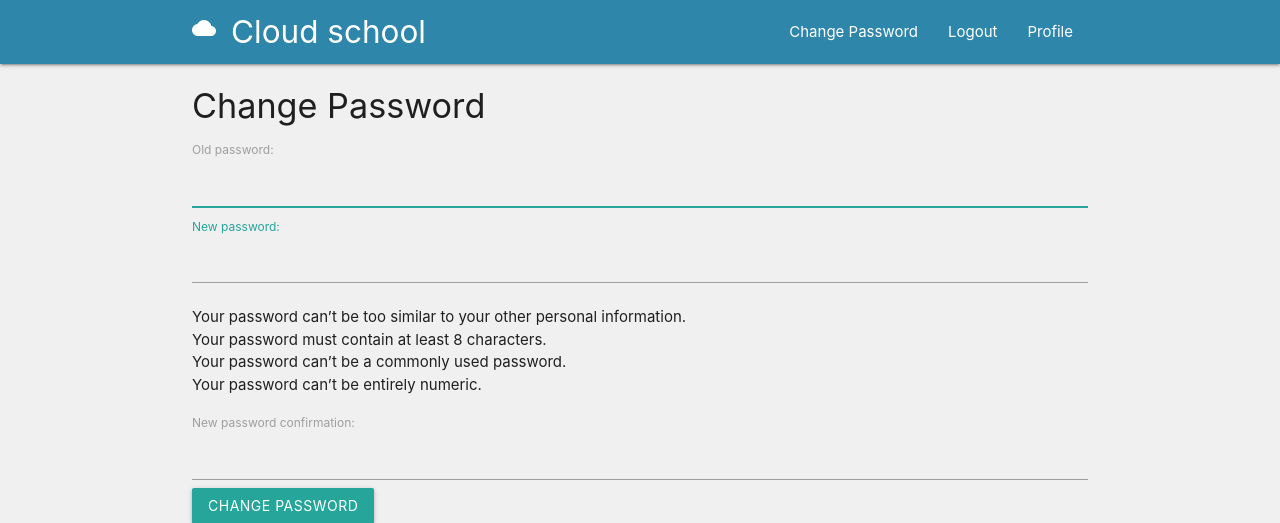
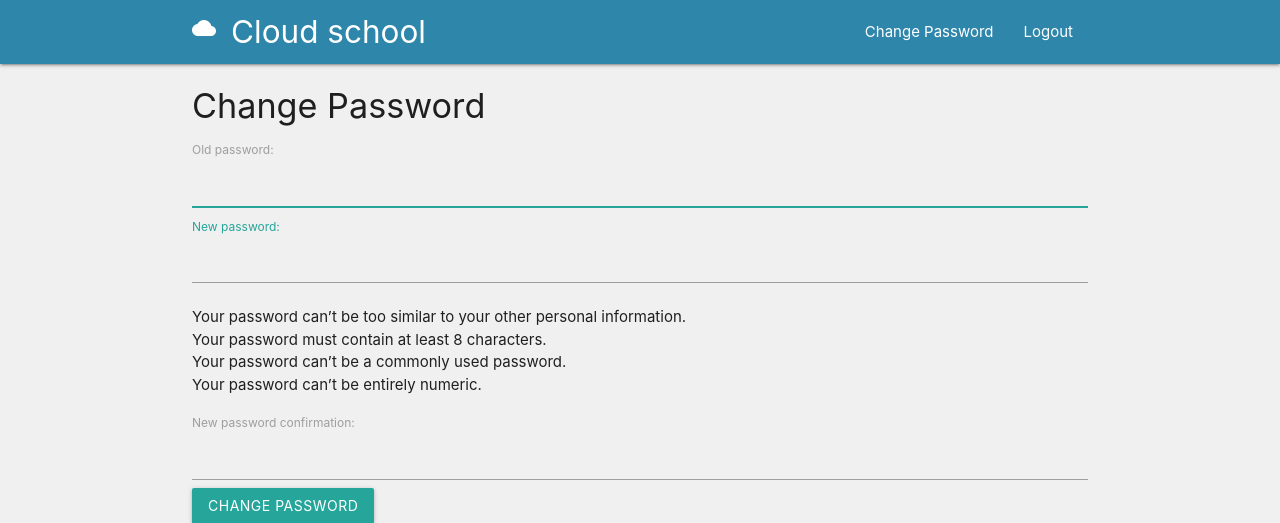
Before and after one commit to faithy80/fsd-project, a Django app: page /accounts/change-password in a window 1280 px wide. Shown: the top 523 px of the page. Run offline with Django 3.2, Linux system fonts and the light colour scheme; the visitor is signed in with stand-in values (Sample User, id 1).

Commit message:
Profile menu removed from navbar and sidebar.

```diff
--- a/templates/base.html
+++ b/templates/base.html
@@ -37,7 +37,6 @@
                 {% if user.is_authenticated %}
                 <li><a href="{% url 'change_password' %}">Change Password</a></li>
                 <li><a href="{% url 'logout' %}">Logout</a></li>
-                <li><a href="#">Profile</a></li>
                 {% else %}
                 <li><a href="{% url 'login' %}">Login</a></li>
                 <li><a href="{% url 'register' %}">Register</a></li>
@@ -48,7 +47,6 @@
                 {% if user.is_authenticated %}
                 <li><a href="{% url 'change_password' %}">Change Password</a></li>
                 <li><a href="{% url 'logout' %}">Logout</a></li>
-                <li><a href="#">Profile</a></li>
                 {% else %}
                 <li><a href="{% url 'login' %}">Login</a></li>
                 <li><a href="{% url 'register' %}">Register</a></li>
```
